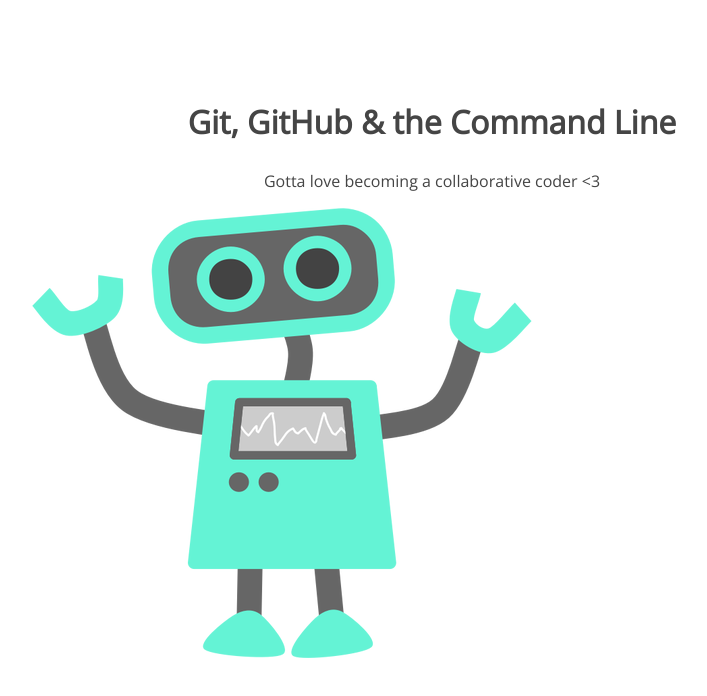
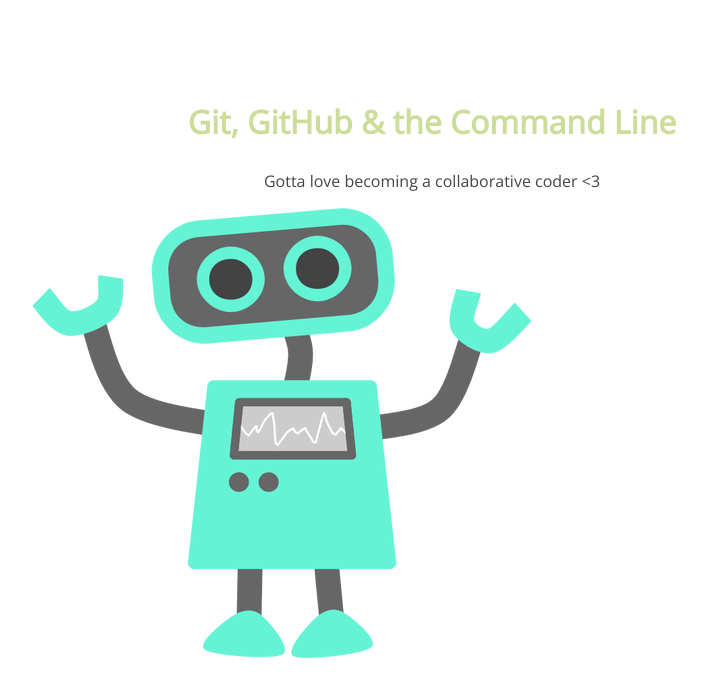
Before and after one commit to pineapple-picker/105-project, a plain HTML site: page index.html in a window 1280 px wide. Shown: the whole page, without its empty margins (208-915 px from the left). Drawn offline with nearby package versions, Linux system fonts and the light colour scheme.

Commit message:
first edit to commit

```diff
--- a/css/style.css
+++ b/css/style.css
@@ -10,6 +10,7 @@ section p {
 section h1 {
 	font: 32px 'Open Sans';
 	font-weight: bold;
+	color: #ccdd99
 }
 section p {
 	font: 16px 'Open Sans';
```
